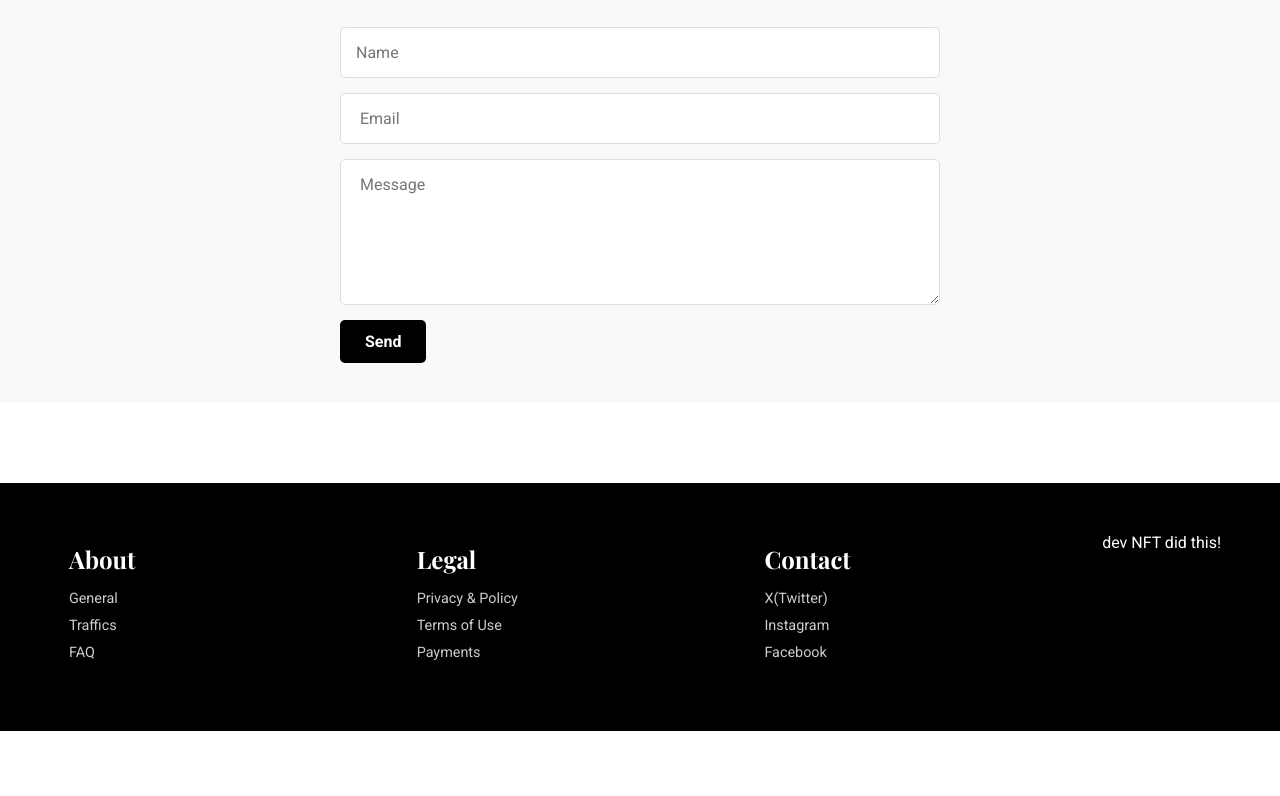
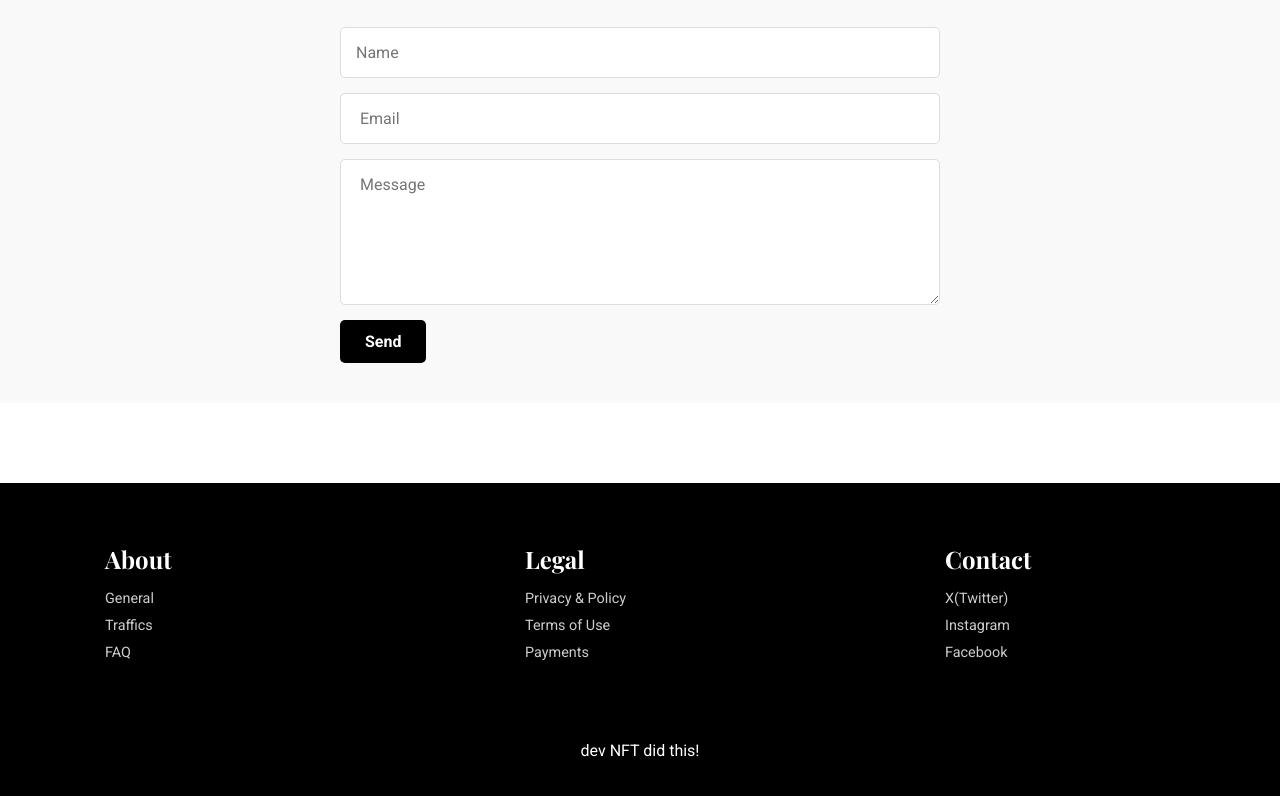
Before and after one commit to whiztech16/SMILE-FOUNDATION, a plain HTML site: page index.html in a window 1280 px wide. Shown: the part 3459-4255 px from the top of the page. Before the commit the page ends 4190 px from the top, so only its background shows below. Drawn offline with nearby package versions, Linux system fonts and the light colour scheme.

Commit message:
Add developed-by styles to footer
Added styles for developed-by section in footer.

```diff
--- a/SMILECSSV2.css
+++ b/SMILECSSV2.css
@@ -503,6 +503,17 @@ ul li a:hover {
 .footer_card-info:hover {
     color: #fff;
 }
+.developed-by{
+color: white;
+  text-align: center;
+
+
+  width: 100%;
+  flex-basis: 100%;
+   padding: 20px 0;
+  margin-top: 20px;
+
+}
 
 /* --- Footer section ends --- */
 
```
